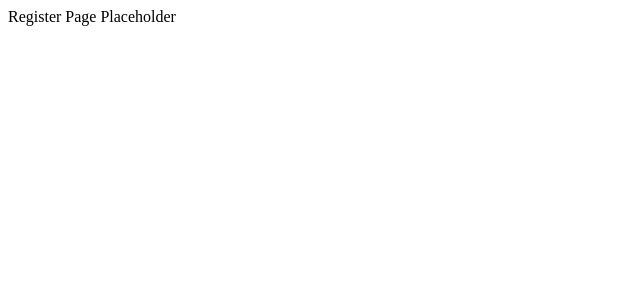
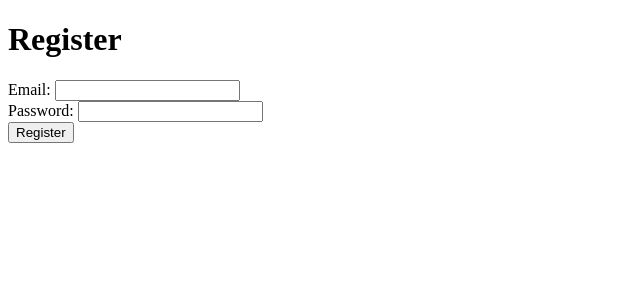
Before and after one commit to svastiks/api-endpoint-check, a React (Create React App) app in the folder frontend/: page /register in a window 1280 px wide. Shown: the top 300 px of the page, without its empty margins (0-640 px from the left). Built offline with nearby package versions, Linux system fonts and the light colour scheme.

Commit message:
register page update

```diff
--- a/frontend/src/App.tsx
+++ b/frontend/src/App.tsx
@@ -8,6 +8,7 @@ import {
 import LoginPage from "./pages/LoginPage"
 import { AuthContext } from './context/AuthContext';
 import DashboardPage from './pages/DashboardPage';
+import RegisterPage from "./pages/RegisterPage";
 
 function App() {
 
@@ -38,7 +39,7 @@ function App() {
         <Route
           path="/register"
           element={
-            isAuthenticated ? <Navigate to="/dashboard" /> : <div>Register Page Placeholder</div> /* <RegisterPage /> */
+            isAuthenticated ? <Navigate to="/dashboard" /> :  <RegisterPage />
           }
         />
         {/* Dashboard Route (Protected) */}
--- a/frontend/src/components/Login.tsx
+++ b/frontend/src/components/Login.tsx
@@ -1,6 +1,8 @@
 import React, { useState, useContext, FormEvent } from "react";
 import api from "../api/axios";
 import { AuthContext } from "../context/AuthContext";
+import { Link } from "react-router-dom";
+import { useNavigate } from "react-router-dom";
 
 const Login: React.FC = () => {
   const { setToken } = useContext(AuthContext);
@@ -8,6 +10,7 @@ const Login: React.FC = () => {
   const [password, setPassword] = useState<string>("");
   const [error, setError] = useState<string | null>(null);
   const [isLoading, setIsLoading] = useState<boolean>(false);
+  const navigate = useNavigate();
 
   // Handle form submission
   const handleSubmit = async (event: FormEvent<HTMLFormElement>) => {
@@ -19,6 +22,7 @@ const Login: React.FC = () => {
       const response = await api.post("/login", {email, password});
       const { token } = response.data;
       setToken(token);
+      navigate("/dashboard");
 
     } catch (err: any) {
       setError("Login failed. Please check your credentials.");
@@ -59,6 +63,9 @@ const Login: React.FC = () => {
         {isLoading ? "Logging in..." : "Login"}
       </button>
       {}
+      <p>
+        Don't have an account? <Link to="/register">Register here</Link>
+      </p>
     </form>
   );
 };
--- a/frontend/src/components/RegisterForm.tsx
+++ b/frontend/src/components/RegisterForm.tsx
@@ -6,6 +6,7 @@ const RegisterForm: React.FC = () => {
   const [email, setEmail] = useState("");
   const [password, setPassword] = useState("");
   const [loading, setLoading] = useState(false);
+  const [success, setSuccess] = useState(false);
   const [error, setError] = useState<string | null>(null);
   const navigate = useNavigate();
 
@@ -13,11 +14,12 @@ const RegisterForm: React.FC = () => {
     e.preventDefault();
     setLoading(true);
     setError(null);
+    setSuccess(false);
 
     try {
       await api.post("/register", { email, password });
-      // Optionally show a success message here
-      navigate("/login");
+      setSuccess(true);
+      setTimeout(() => navigate("/login"), 1500);
     } catch (err: any) {
       setError("Registration failed. Email may already be taken.");
     } finally {
```
